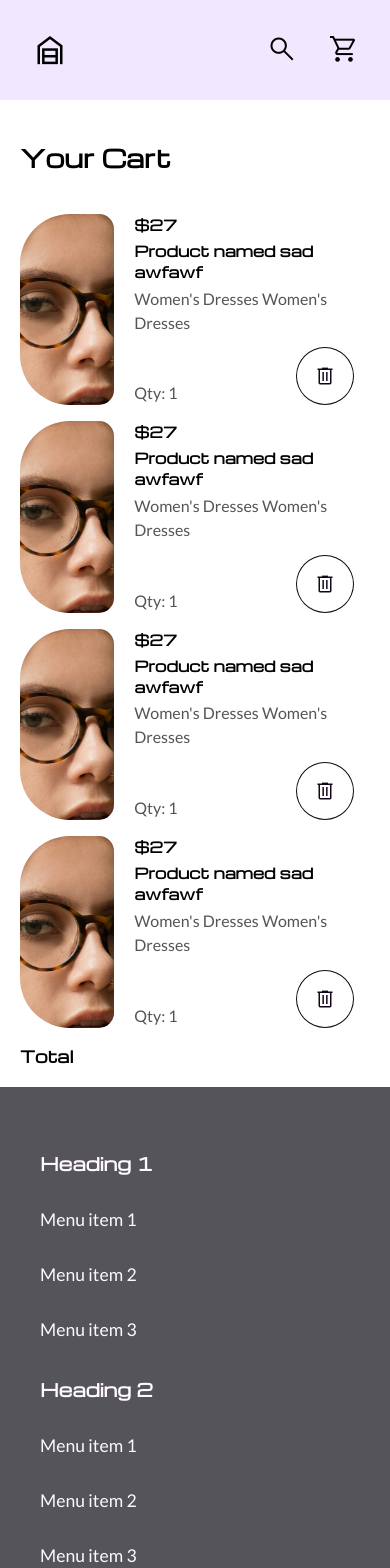
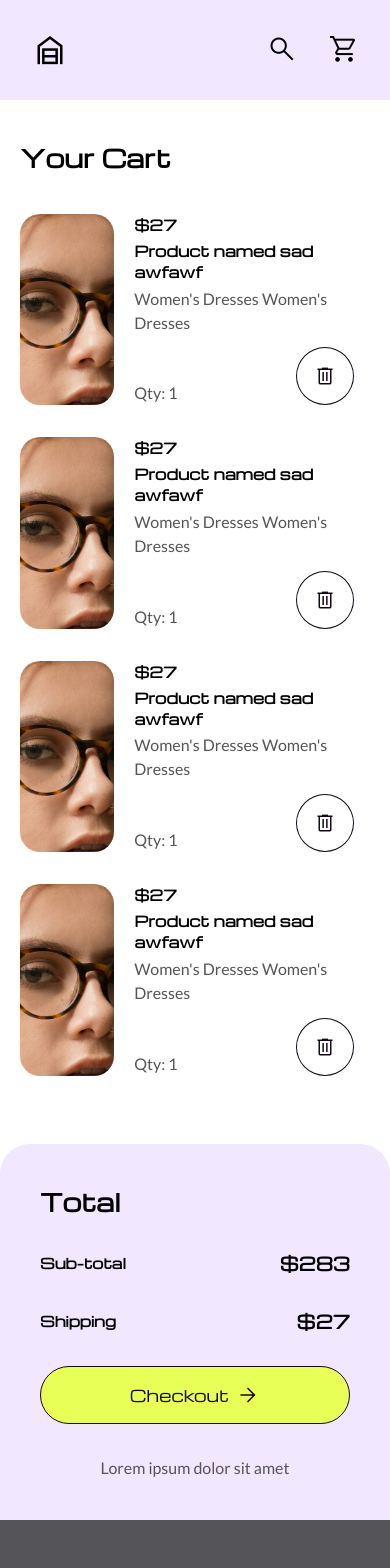
Before and after one commit to Healoz/glam-garage, a React (Create React App) app: page /cart in a window 390 px wide. Shown: the top 1568 px of the page. Built offline with nearby package versions, Linux system fonts and the light colour scheme.

Commit message:
created base for mobile cart page

```diff
--- a/src/components/CartItem/CartItem.module.css
+++ b/src/components/CartItem/CartItem.module.css
@@ -12,7 +12,7 @@
     height: inherit;
     background-position: center center;
     background-size: cover;
-    border-radius: 50px 15px 15px 50px;
+    border-radius: 20px;
 }
 
 .productInfo {
--- a/src/pages/Cart/Cart.module.css
+++ b/src/pages/Cart/Cart.module.css
@@ -1,5 +1,12 @@
-.cartPage {
+.cartGridContainer {
     padding: 20px;
+}
+
+.cartGrid {
+    display: grid;
+    grid-template-columns: 1fr;
+    gap: 1rem;
+    margin-bottom: 2rem;
 }
 
 .cartPage h1 {
@@ -7,3 +14,39 @@
     margin-bottom: 40px;
     margin-top: 20px;
 }
+
+.totalBox {
+    background-color: var(--purple-light);
+    padding: 2.5rem;
+    display: flex;
+    flex-direction: column;
+    gap: 2rem;
+    border-radius: 30px 30px 0 0;
+}
+
+.totalGrid {
+    display: grid;
+    grid-template-columns: 1fr 1fr;
+    gap: 2rem;
+}
+
+.totalGrid h4 {
+    font-size: 14px;
+}
+
+.totalGrid h2 {
+    font-size: 18px;
+}
+
+.totalGrid div {
+    display: flex;
+    align-items: center;
+}
+
+.totalGrid .price {
+    justify-content: flex-end;
+}
+
+.totalBox p {
+    text-align: center;
+}
--- a/src/pages/Cart/Cart.tsx
+++ b/src/pages/Cart/Cart.tsx
@@ -3,6 +3,7 @@ import React from "react";
 import Button from "../../components/Button/Button";
 import { Product } from "../../data/types";
 import CartItem from "../../components/CartItem/CartItem";
+import ColourScheme from "../../enums/ColourScheme";
 
 interface CartProps {
   cartItems: Product[];
@@ -11,6 +12,7 @@ interface CartProps {
 const Cart: React.FC<CartProps> = ({ cartItems }) => {
   return (
     <main className={styles.cartPage}>
+      <div className={styles.cartGridContainer}>
         <h1>Your Cart</h1>
         <div className={styles.cartGrid}>
           <CartItem />
@@ -18,8 +20,32 @@ const Cart: React.FC<CartProps> = ({ cartItems }) => {
           <CartItem />
           <CartItem />
         </div>
+      </div>
       <div className={styles.totalBox}>
-        <h3>Total</h3>
+        <h2 className={styles.totalTitle}>Total</h2>
+        <div className={styles.totalGrid}>
+          <div>
+            <h4>Sub-total</h4>
+          </div>
+          <div className={styles.price}>
+            <h2>$283</h2>
+          </div>
+          <div>
+            <h4>Shipping</h4>
+          </div>
+          <div className={styles.price}>
+            <h2>$27</h2>
+          </div>
+        </div>
+        <Button
+          buttonText="Checkout"
+          colourScheme={ColourScheme.Primary}
+          iconCode="arrow_forward"
+          buttonLink="/"
+          isCircle={false}
+          fillsSpace={true}
+        />
+        <p>Lorem ipsum dolor sit amet</p>
       </div>
     </main>
   );
```
Lines whose indentation alone changed are shown as unchanged.
